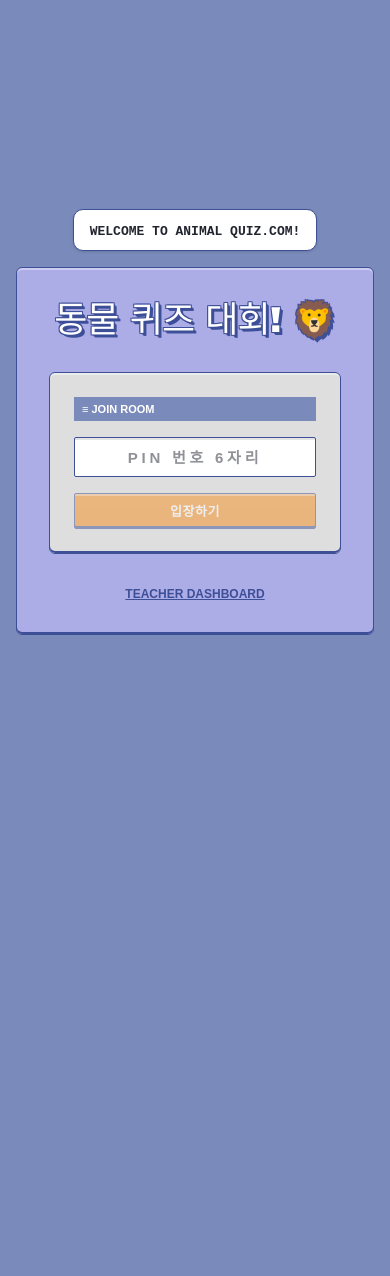
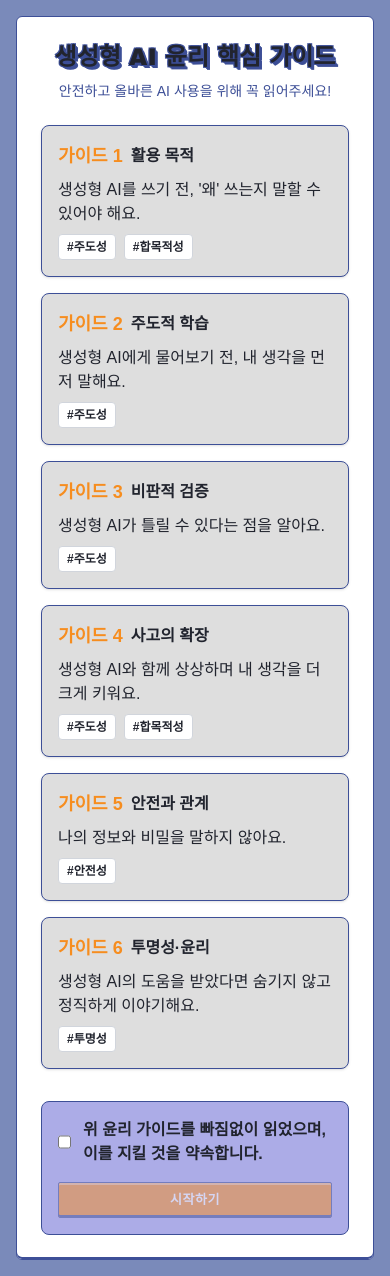
Before and after one commit to sleepyslothmoon/SchoolQuiz, a React (Vite) app: page / in a window 390 px wide. Before the commit the page ends 844 px from the top, so only its background shows below. Built offline with nearby package versions, Linux system fonts and the light colour scheme; no server answers.

Commit message:
feat: AI 윤리 가이드 화면 추가 및 초기 라우팅 설정

```diff
--- a/src/App.tsx
+++ b/src/App.tsx
@@ -1,5 +1,6 @@
 import { Routes, Route } from 'react-router-dom';
 import Home from './pages/Home';
+import EthicsGuide from './pages/EthicsGuide';
 import TeacherDashboard from './pages/TeacherDashboard';
 import TeacherRoom from './pages/TeacherRoom';
 import StudentLobby from './pages/StudentLobby';
@@ -10,7 +11,8 @@ function App() {
   return (
     <div className="min-h-screen bg-[var(--color-canvas)] text-[var(--color-ink)] selection:bg-[var(--color-signal)] selection:text-white font-sans">
       <Routes>
-        <Route path="/" element={<Home />} />
+        <Route path="/" element={<EthicsGuide />} />
+        <Route path="/home" element={<Home />} />
         <Route path="/teacher" element={<TeacherDashboard />} />
         <Route path="/teacher/room/:pin" element={<TeacherRoom />} />
         <Route path="/room/:pin" element={<StudentLobby />} />
--- a/src/hooks/useStudentSession.ts
+++ b/src/hooks/useStudentSession.ts
@@ -4,23 +4,23 @@ export function useStudentSession() {
   const [studentId, setStudentId] = useState<string>('');
 
   useEffect(() => {
-    let id = localStorage.getItem('quiz_student_id');
+    let id = sessionStorage.getItem('quiz_student_id');
     if (!id) {
       id = 'student_' + Math.random().toString(36).substring(2, 9) + Date.now().toString(36);
-      localStorage.setItem('quiz_student_id', id);
+      sessionStorage.setItem('quiz_student_id', id);
     }
     setStudentId(id);
   }, []);
 
   const getSelectedAnimal = (roomId: string) => {
-    const selections = JSON.parse(localStorage.getItem('quiz_animal_selections') || '{}');
+    const selections = JSON.parse(sessionStorage.getItem('quiz_animal_selections') || '{}');
     return selections[roomId] as string | undefined;
   };
 
   const saveSelectedAnimal = (roomId: string, animalId: string) => {
-    const selections = JSON.parse(localStorage.getItem('quiz_animal_selections') || '{}');
+    const selections = JSON.parse(sessionStorage.getItem('quiz_animal_selections') || '{}');
     selections[roomId] = animalId;
-    localStorage.setItem('quiz_animal_selections', JSON.stringify(selections));
+    sessionStorage.setItem('quiz_animal_selections', JSON.stringify(selections));
   };
 
   return { studentId, getSelectedAnimal, saveSelectedAnimal };
--- /dev/null
+++ b/src/pages/EthicsGuide.tsx
@@ -0,0 +1,119 @@
+import { useState } from 'react';
+import { useNavigate } from 'react-router-dom';
+import { Button } from '../components/ui/Button';
+import { Card } from '../components/ui/Card';
+
+// 💡 윤리 가이드 데이터 (마치 책의 목차처럼 쫘악 정리해둔 겁니다요!)
+const ethicsGuides = [
+  {
+    id: 1,
+    title: '활용 목적',
+    description: "생성형 AI를 쓰기 전, '왜' 쓰는지 말할 수 있어야 해요.",
+    tags: ['주도성', '합목적성']
+  },
+  {
+    id: 2,
+    title: '주도적 학습',
+    description: '생성형 AI에게 물어보기 전, 내 생각을 먼저 말해요.',
+    tags: ['주도성']
+  },
+  {
+    id: 3,
+    title: '비판적 검증',
+    description: '생성형 AI가 틀릴 수 있다는 점을 알아요.',
+    tags: ['주도성']
+  },
+  {
+    id: 4,
+    title: '사고의 확장',
+    description: '생성형 AI와 함께 상상하며 내 생각을 더 크게 키워요.',
+    tags: ['주도성', '합목적성']
+  },
+  {
+    id: 5,
+    title: '안전과 관계',
+    description: '나의 정보와 비밀을 말하지 않아요.',
+    tags: ['안전성']
+  },
+  {
+    id: 6,
+    title: '투명성·윤리',
+    description: '생성형 AI의 도움을 받았다면 숨기지 않고 정직하게 이야기해요.',
+    tags: ['투명성']
+  }
+];
+
+export default function EthicsGuide() {
+  // 💡 체크박스 상태 (이름표 붙인 상자! 초기값은 false, 즉 '동의 안함' 상태입니다)
+  const [isAgreed, setIsAgreed] = useState(false);
+  const navigate = useNavigate();
+
+  // 💡 시작하기 버튼 누르면 '/home' 으로 이동하는 함수 (순간이동 포탈 역할!)
+  const handleStart = () => {
+    if (isAgreed) {
+      navigate('/home');
+    }
+  };
+
+  return (
+    <div className="flex min-h-screen flex-col items-center justify-center p-4">
+      <Card className="w-full max-w-2xl bg-white border-[var(--color-chrome-indigo)] p-6 md:p-8">
+
+        {/* 제목 영역 */}
+        <div className="text-center mb-6">
+          <h1 className="text-2xl md:text-3xl font-bold nintendo-title text-[var(--color-carbon)]">
+            생성형 AI 윤리 핵심 가이드
+          </h1>
+          <p className="text-sm mt-2 text-[var(--color-ink-soft)]">
+            안전하고 올바른 AI 사용을 위해 꼭 읽어주세요!
+          </p>
+        </div>
+
+        {/* 가이드 목록 영역 (반복문으로 붕어빵 찍어내듯 카드 생성!) */}
+        <div className="flex flex-col gap-4 mb-8">
+          {ethicsGuides.map((guide) => (
+            <div key={guide.id} className="p-4 rounded-lg bg-[var(--color-platinum)] border border-[var(--color-chrome-indigo)] shadow-sm">
+              <div className="flex items-center gap-2 mb-2">
+                <span className="font-bold text-lg text-[var(--color-signal)]">가이드 {guide.id}</span>
+                <span className="font-bold text-[var(--color-carbon)]">{guide.title}</span>
+              </div>
+              <p className="text-[var(--color-ink)]">{guide.description}</p>
+              <div className="flex gap-2 mt-2">
+                {guide.tags.map((tag, idx) => (
+                  <span key={idx} className="text-xs font-bold bg-white px-2 py-1 rounded border border-gray-300">
+                    #{tag}
+                  </span>
+                ))}
+              </div>
+            </div>
+          ))}
+        </div>
+
+        {/* 동의 체크박스 및 버튼 영역 */}
+        <div className="flex flex-col items-center gap-4 bg-[var(--color-lavender)] p-4 rounded-lg border border-[var(--color-chrome-indigo)]">
+          <label className="flex items-center gap-3 cursor-pointer">
+            <input
+              type="checkbox"
+              checked={isAgreed}
+              onChange={(e) => setIsAgreed(e.target.checked)}
+              className="w-5 h-5 accent-[var(--color-signal)]"
+            />
+            <span className="font-bold text-[var(--color-carbon)]">
+              위 윤리 가이드를 빠짐없이 읽었으며, 이를 지킬 것을 약속합니다.
+            </span>
+          </label>
+
+          <Button
+            size="lg"
+            onClick={handleStart}
+            disabled={!isAgreed}
+            className="w-full max-w-sm"
+          >
+            시작하기
+          </Button>
+        </div>
+
+      </Card>
+    </div>
+  );
+}
--- a/src/pages/Home.tsx
+++ b/src/pages/Home.tsx
@@ -1,4 +1,4 @@
-import { useState } from 'react';
+import { useState, useEffect } from 'react';
 import { useNavigate } from 'react-router-dom';
 import { Button } from '../components/ui/Button';
 import { Card } from '../components/ui/Card';
@@ -6,6 +6,12 @@ import { Card } from '../components/ui/Card';
 export default function Home() {
   const [pin, setPin] = useState('');
   const navigate = useNavigate();
+
+  // 메인 화면에 올 때마다 이전 세션(학생 정보)을 초기화해서 다중 접속 테스트가 쉽도록 함
+  useEffect(() => {
+    sessionStorage.removeItem('quiz_student_id');
+    sessionStorage.removeItem('quiz_animal_selections');
+  }, []);
 
   const handleJoin = (e: React.FormEvent) => {
     e.preventDefault();
```
